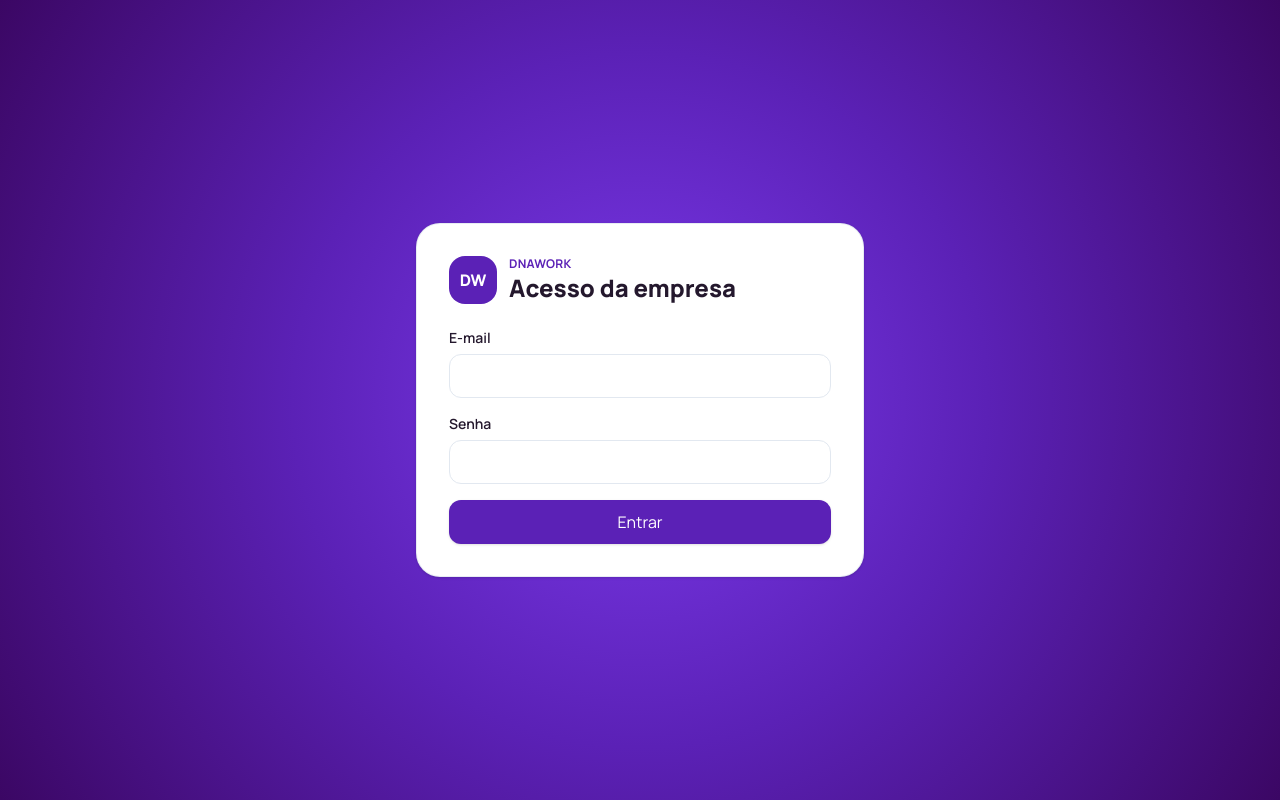
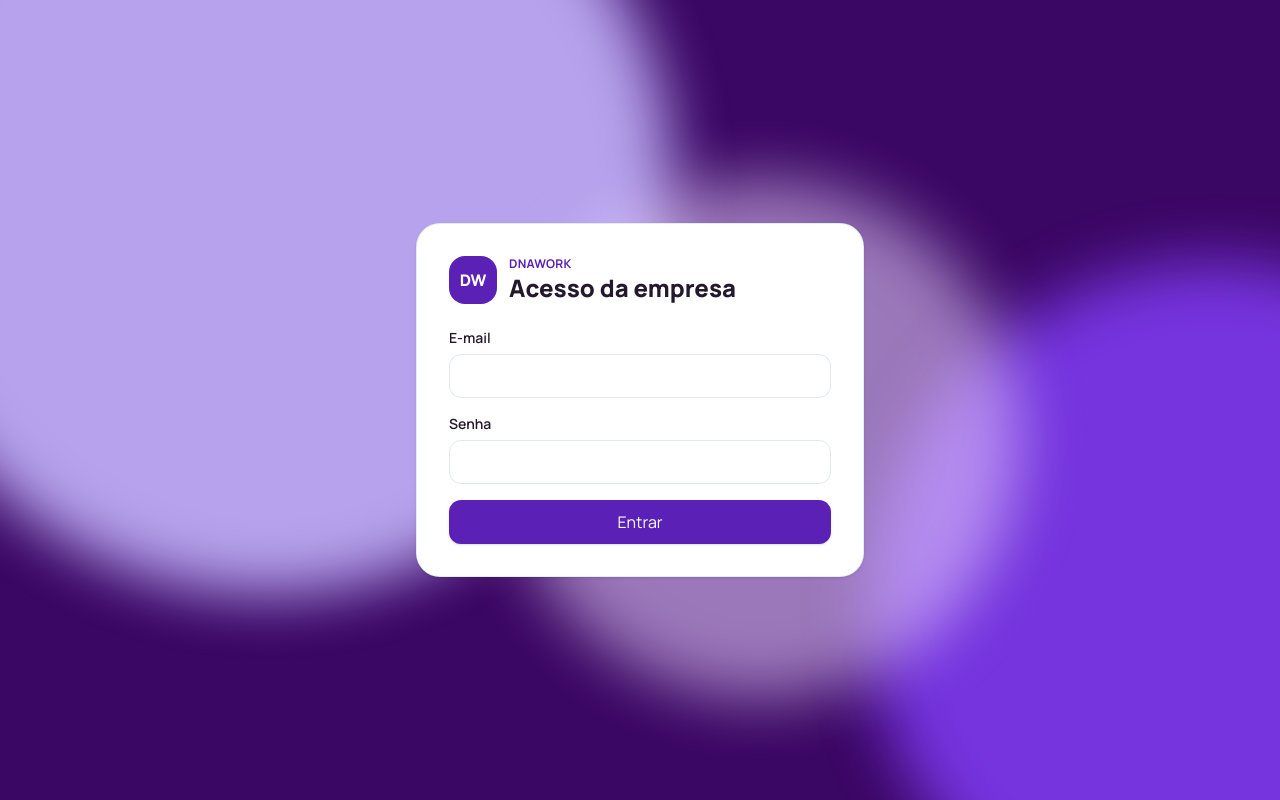
Before and after one commit to caiovpinheiro/sistema-dna-empresas, a React (Vite) app in the folder frontend/: page /login in a window 1280 px wide. Built offline with nearby package versions, Linux system fonts and the light colour scheme.

Commit message:
Anima o fundo roxo da tela de login das empresas.

```diff
--- a/frontend/src/App.tsx
+++ b/frontend/src/App.tsx
@@ -170,7 +170,7 @@ function LoginPage() {
   }, [entrou, navigate]);
   if (entrou) {
     return (
-      <div className="login-veil" role="status">
+      <FundoRoxo className="login-veil" papel="status">
         <div className="login-ok">
           <span className="login-badge">
             <span className="login-ring" />
@@ -179,7 +179,7 @@ function LoginPage() {
           <p className="login-title">Login realizado</p>
           <p className="login-sub">{entrou}</p>
         </div>
-      </div>
+      </FundoRoxo>
     );
   }
   return (
@@ -260,7 +260,18 @@ function Painel({ titulo, texto, detalhe }: { titulo: string; texto: string; det
 }
 
 function TelaCentral({ children }: { children: ReactNode }) {
-  return <div className="grid min-h-screen place-items-center bg-[radial-gradient(circle_at_center,#7c3aed_0%,#5b21b6_46%,#3b0764_100%)] px-4">{children}</div>;
+  return <FundoRoxo>{children}</FundoRoxo>;
+}
+
+function FundoRoxo({ children, className = "", papel }: { children: ReactNode; className?: string; papel?: "status" }) {
+  return (
+    <div className={`login-fundo ${className}`} role={papel}>
+      <span className="login-orb login-orb-a" aria-hidden="true" />
+      <span className="login-orb login-orb-b" aria-hidden="true" />
+      <span className="login-orb login-orb-c" aria-hidden="true" />
+      <div className="login-fundo-conteudo">{children}</div>
+    </div>
+  );
 }
 
 function iconeDe(label: string): LucideIcon {
--- a/frontend/src/index.css
+++ b/frontend/src/index.css
@@ -36,13 +36,68 @@ button, a {
   to { transform: scale(1.75); opacity: 0; }
 }
 
+.login-fundo {
+  position: relative;
+  isolation: isolate;
+  min-height: 100vh;
+  overflow: hidden;
+  background: #3b0764;
+}
+
+.login-orb {
+  position: absolute;
+  border-radius: 999px;
+  filter: blur(28px);
+  opacity: 0.9;
+  will-change: transform;
+}
+
+.login-orb-a {
+  width: 58vmax;
+  height: 58vmax;
+  top: -18%;
+  left: -12%;
+  background: #c4b5fd;
+  animation: login-drift 11s ease-in-out infinite alternate;
+}
+
+.login-orb-b {
+  width: 48vmax;
+  height: 48vmax;
+  right: -14%;
+  bottom: -20%;
+  background: #7c3aed;
+  animation: login-drift 15s ease-in-out infinite alternate-reverse;
+}
+
+.login-orb-c {
+  width: 36vmax;
+  height: 36vmax;
+  top: 30%;
+  left: 38%;
+  background: #e9d5ff;
+  opacity: 0.55;
+  animation: login-drift 9s ease-in-out infinite alternate;
+}
+
+.login-fundo-conteudo {
+  position: relative;
+  z-index: 1;
+  display: grid;
+  min-height: 100vh;
+  place-items: center;
+  padding: 1rem;
+}
+
+@keyframes login-drift {
+  from { transform: translate3d(0, 0, 0) scale(1); }
+  to { transform: translate3d(14%, -10%, 0) scale(1.18); }
+}
+
 .login-veil {
   position: fixed;
   inset: 0;
   z-index: 60;
-  display: grid;
-  place-items: center;
-  background: radial-gradient(circle at center, #7c3aed 0%, #5b21b6 46%, #3b0764 100%);
 }
 
 .login-ok {
@@ -110,7 +165,8 @@ button, a {
   .nav-sub,
   .motion-pop,
   .login-ok,
-  .login-ring { animation: none; }
+  .login-ring,
+  .login-orb { animation: none; }
   button, a, .press { transition: none; }
   .press:hover, .press:active { transform: none; }
 }
```
